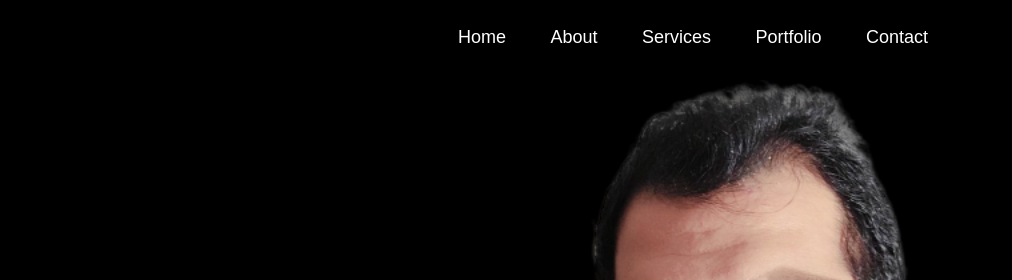
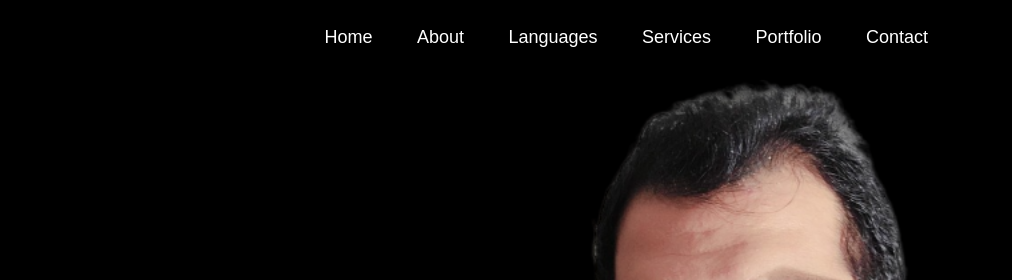
Before and after one commit to mohamedmhussein/mohamedmhussein.github.io, a plain HTML site: page index.html in a window 1280 px wide. Shown: the top 280 px of the page, 268-1280 px from the left. Drawn offline with Linux system fonts and the light colour scheme.

Commit message:
Updates nav bar

```diff
--- a/index.html
+++ b/index.html
@@ -21,6 +21,7 @@
                 <ul>
                     <li><a href="#titleSection">Home</a></li>
                     <li><a href="#about">About</a></li>
+                    <li><a href="#langs">Languages</a></li>
                     <li><a href="#services">Services</a></li>
                     <li><a href="#portfolio">Portfolio</a></li>
                     <li><a href="#contact">Contact</a></li>
```
